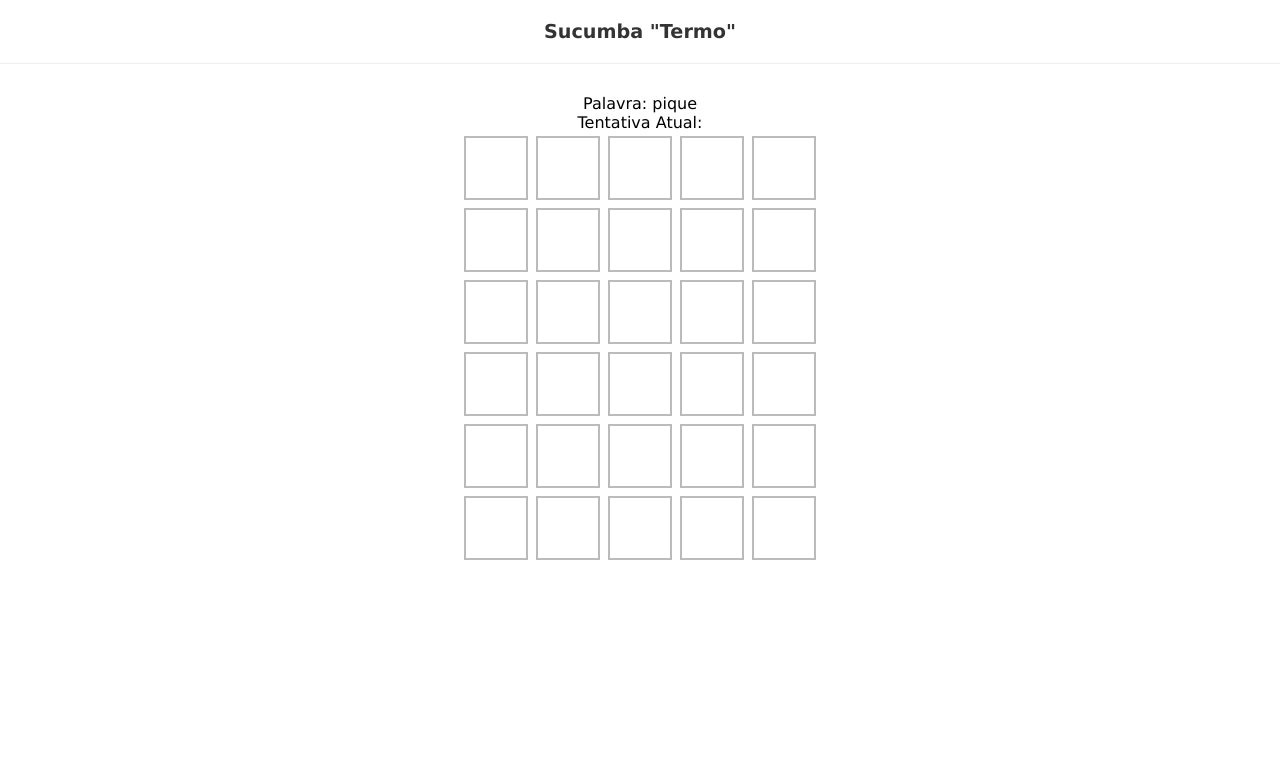
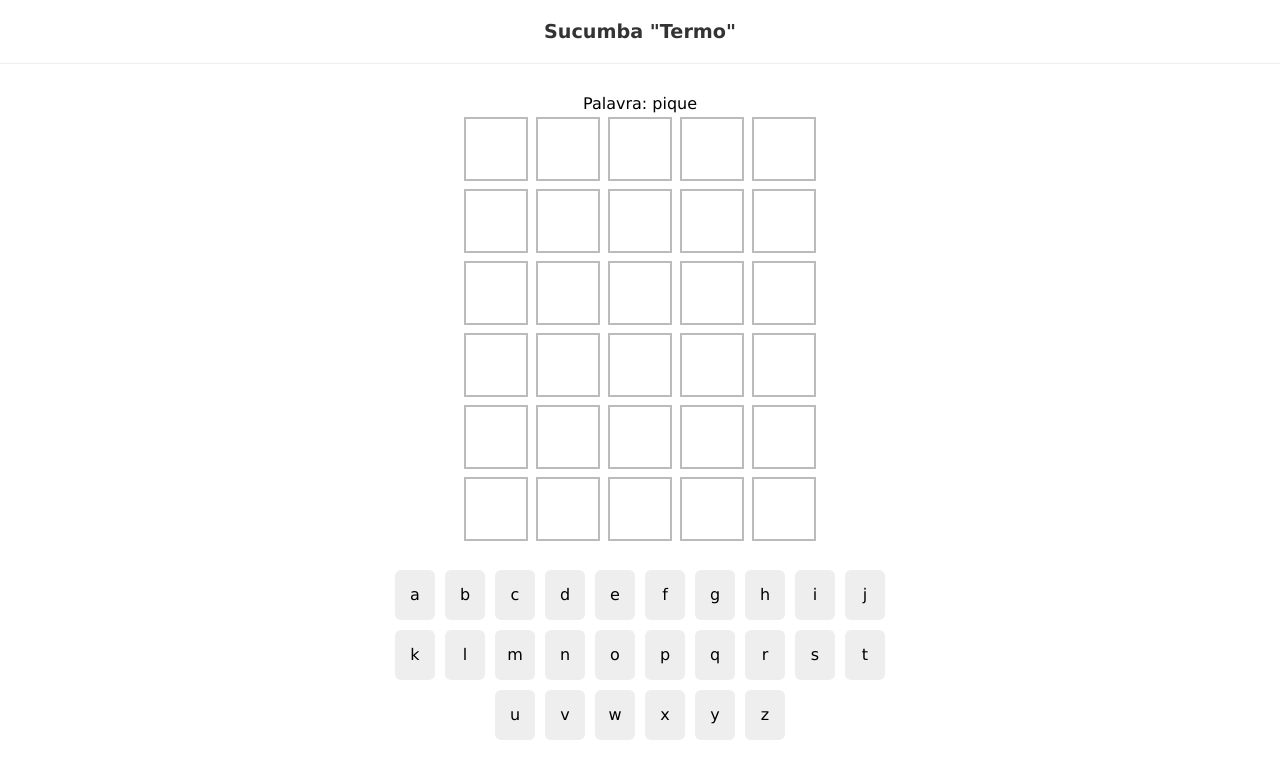
Before and after one commit to miccaaz/Sucumba-Termo, a React (Create React App) app: page / in a window 1280 px wide. Shown: the top 778 px of the page. Built offline with nearby package versions, Linux system fonts and the light colour scheme; data requests are answered from the project's data file.

Commit message:
Adiciona componente Keypad e estiliza o layout do teclado

```diff
--- a/data/db.json
+++ b/data/db.json
@@ -1,4 +1,32 @@
 {
+  "letters": [
+    {"key" : "a"},
+    {"key" : "b"},
+    {"key" : "c"},
+    {"key" : "d"},
+    {"key" : "e"},
+    {"key" : "f"},
+    {"key" : "g"},
+    {"key" : "h"},
+    {"key" : "i"},
+    {"key" : "j"},
+    {"key" : "k"},
+    {"key" : "l"},
+    {"key" : "m"},
+    {"key" : "n"},
+    {"key" : "o"},
+    {"key" : "p"},
+    {"key" : "q"},
+    {"key" : "r"},
+    {"key" : "s"},
+    {"key" : "t"},
+    {"key" : "u"},
+    {"key" : "v"},
+    {"key" : "w"},
+    {"key" : "x"},
+    {"key" : "y"},
+    {"key" : "z"}
+  ],
   "solutions": [
     {"id": 1, "word": "abade"},
     {"id": 2, "word": "abalo"},
--- /dev/null
+++ b/src/components/Keypad.js
@@ -0,0 +1,25 @@
+import React, { useEffect, useState } from 'react'
+
+const Keypad = () => {
+  const [letters, setLetters] = useState(null)
+
+  useEffect(() => {
+    fetch('http://localhost:3001/letters')
+      .then(res => res.json())
+      .then(json => {
+        setLetters(json)
+      })
+  }, [])
+
+  return (
+    <div className='keypad'>
+      {letters && letters.map((l) => {
+        return (
+          <div key={l.key}>{l.key}</div>
+        )
+      })}
+    </div>
+  )
+}
+
+export default Keypad
--- a/src/components/Termo.js
+++ b/src/components/Termo.js
@@ -1,6 +1,7 @@
 import React, { useEffect } from 'react'
 import useTermo from '../hooks/useTermo'
 import Grid from './Grid'
+import Keypad from './Keypad'
 
 const Termo = ({ solution }) => {
   const { currentGuess, handleKeyup, guesses, isCorrect, turn } = useTermo(solution)
@@ -18,8 +19,8 @@ const Termo = ({ solution }) => {
   return (
     <div>
       <div>Palavra: {solution.word}</div>
-      <div>Tentativa Atual: {currentGuess}</div>
       <Grid currentGuess={currentGuess} guesses={guesses} turn={turn} />
+      <Keypad />
     </div>
   )
 }
--- a/src/index.css
+++ b/src/index.css
@@ -71,6 +71,20 @@ h1 {
   animation: bounce 0.1s ease-in-out forwards;
 }
 
+.keypad {
+  max-width: 500px;
+  margin: 20px auto;
+}
+
+.keypad > div {
+  margin: 5px;
+  width: 40px;
+  height: 50px;
+  background: #eee;
+  display: inline-block;
+  border-radius: 6px;
+  line-height: 50px;
+}
 
 /* animações */
 @keyframes flip {
```
